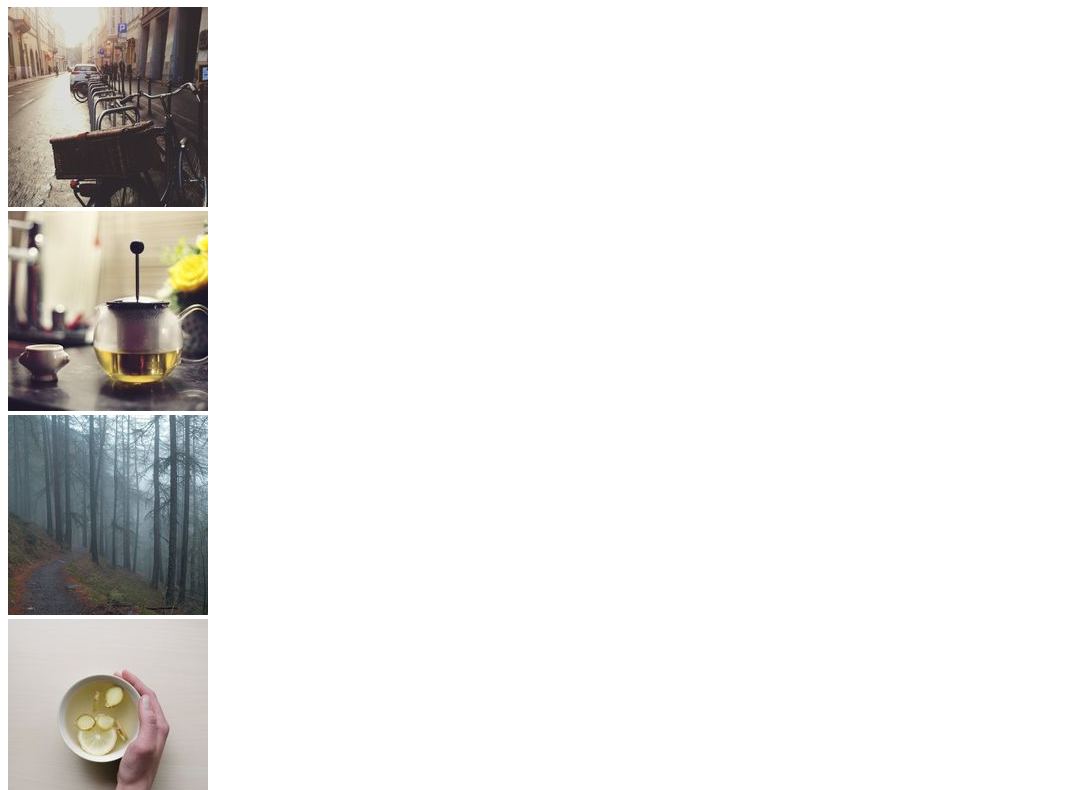
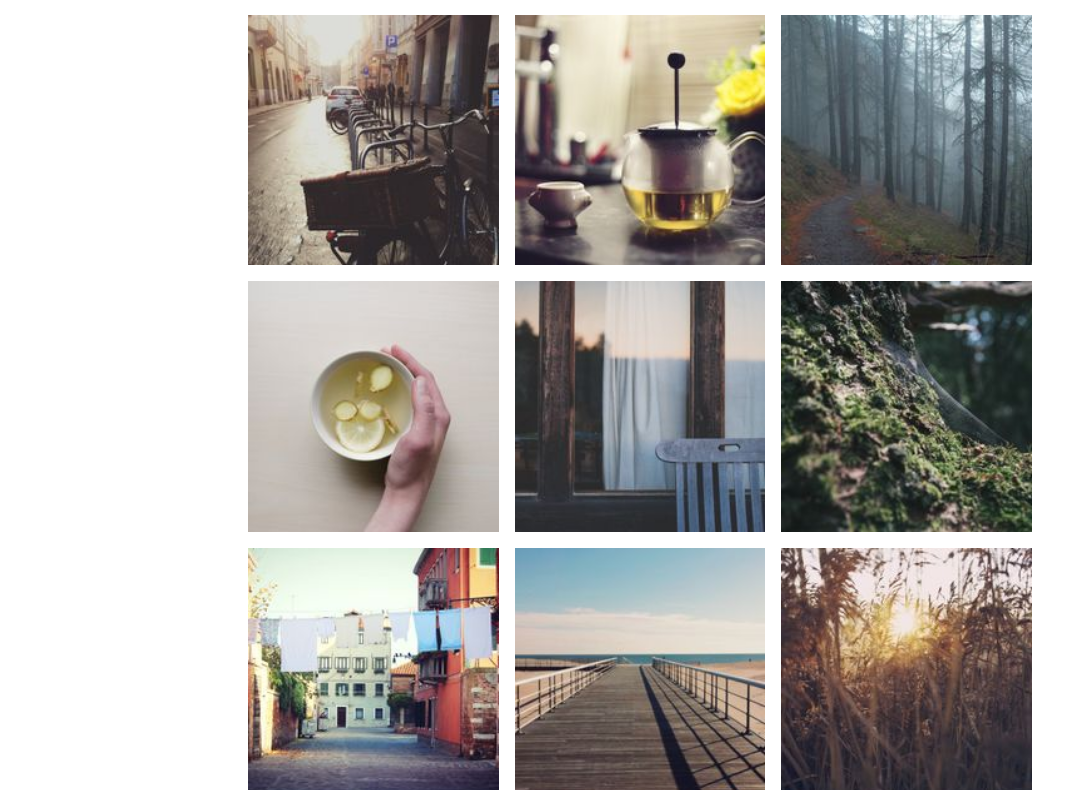
Before and after one commit to B3R307/gallery-x, a plain HTML site: page index.html in a window 1280 px wide. Shown: the part 73-863 px from the top of the page, without its empty margins (0-1087 px from the left). Drawn offline with Linux system fonts and the light colour scheme.

Commit message:
changes in head

```diff
--- a/index.html
+++ b/index.html
@@ -1,7 +1,8 @@
 <!DOCTYPE html>
 <html>
   <head>
-    <meta charset="utf-8">
+    <meta name="viewport" content="width=device-width, initial-scale=1.0">
+    <link rel="stylesheet" href="./css/styles.css"/>
     <title>Gallery X</title>
   </head>
   <body>
```
